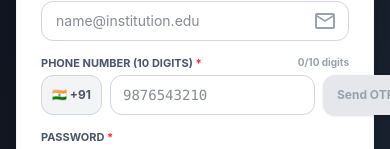
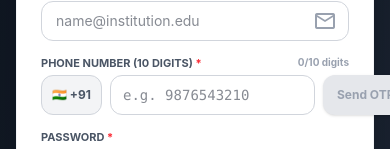
Before and after one commit to MANIMARAN-S67/Digital_Mess_Token, a React (Vite) app: page / in a window 390 px wide. Both pictures are taken after a click on the button "Sign Up". Shown: the part 415-564 px from the top of the page. Built offline with nearby package versions, Linux system fonts and the light colour scheme; no server answers.

Commit message:
style: update phone placeholder for clear visual distinction

```diff
--- a/src/components/LoginScreen.tsx
+++ b/src/components/LoginScreen.tsx
@@ -820,7 +820,7 @@ export const LoginScreen: React.FC = () => {
                 <input
                   type="tel"
                   required
-                  placeholder="9876543210"
+                  placeholder="e.g. 9876543210"
                   value={phone}
                   onChange={(e) => handlePhoneChange(e.target.value)}
                   disabled={isPhoneVerified}
```
